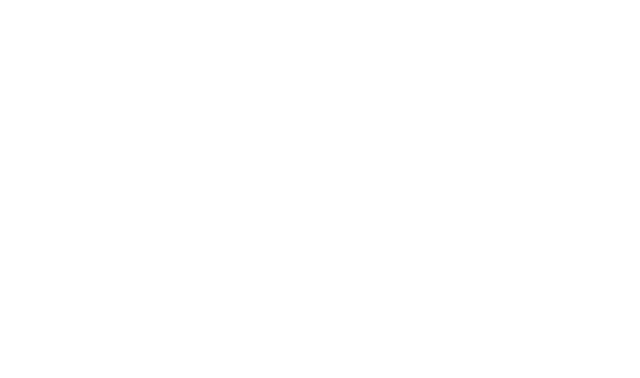
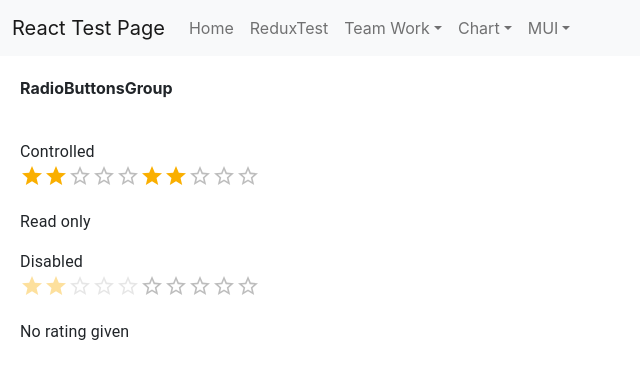
Before and after one commit to jinseok1306/React-Test, a React (Create React App) app in the folder ReactProject/client_app/: page /MUI/RatingPage in a window 1280 px wide. Before the commit this address had no page. Shown: the top 378 px of the page, without its empty margins (0-640 px from the left). Built offline with nearby package versions, Linux system fonts and the light colour scheme.

Commit message:
MUI Basic Rating 테스트 완료

```diff
--- a/ReactProject/client_app/src/App.tsx
+++ b/ReactProject/client_app/src/App.tsx
@@ -26,6 +26,7 @@ function App() {
                   <Route path="/MUI/ButtonPage" element={<Page.ButtonPage />} />
                   <Route path="/MUI/CheckboxPage" element={<Page.CheckboxPage />} />
                   <Route path="/MUI/RadioPage" element={<Page.RadioPage />} />
+                  <Route path="/MUI/RatingPage" element={<Page.RatingPage />} />
                   </Routes>
           </Provider>
     </div>
--- a/ReactProject/client_app/src/components/Menu.tsx
+++ b/ReactProject/client_app/src/components/Menu.tsx
@@ -33,6 +33,7 @@ const Menu = () => {
                                 <NavDropdown.Item><Link to="/MUI/ButtonPage" style={{ color: 'rgba(0, 0, 0, 0.55)', textDecoration: 'none' }}>Button Page</Link></NavDropdown.Item>
                                 <NavDropdown.Item><Link to="/MUI/CheckboxPage" style={{ color: 'rgba(0, 0, 0, 0.55)', textDecoration: 'none' }}>Checkbox Page</Link></NavDropdown.Item>
                                 <NavDropdown.Item><Link to="/MUI/RadioPage" style={{ color: 'rgba(0, 0, 0, 0.55)', textDecoration: 'none' }}>RadioPage</Link></NavDropdown.Item>
+                                <NavDropdown.Item><Link to="/MUI/RatingPage" style={{ color: 'rgba(0, 0, 0, 0.55)', textDecoration: 'none' }}>RatingPage</Link></NavDropdown.Item>
                             </NavDropdown>
                         </Nav>
                     </Navbar.Collapse>
--- /dev/null
+++ b/ReactProject/client_app/src/components/Rating/BasicRating.tsx
@@ -0,0 +1,31 @@
+import * as React from 'react';
+import Box from '@mui/material/Box';
+import Rating from '@mui/material/Rating';
+import Typography from '@mui/material/Typography';
+
+export default function BasicRating() {
+    const [value, setValue] = React.useState<number | null>(2);
+
+    return (
+        <Box
+            sx={{
+                '& > legend': { mt: 2 },
+            }}
+        >
+            <Typography component="legend">Controlled</Typography>
+            <Rating
+                name="simple-controlled"
+                value={value}
+                onChange={(event, newValue) => {
+                    setValue(newValue);
+                }}
+            />
+            <Typography component="legend">Read only</Typography>
+            <Rating name="read-only" value={value} readOnly />
+            <Typography component="legend">Disabled</Typography>
+            <Rating name="disabled" value={value} disabled />
+            <Typography component="legend">No rating given</Typography>
+            <Rating name="no-value" value={null} />
+        </Box>
+    );
+}
--- /dev/null
+++ b/ReactProject/client_app/src/pages/MUI/RatingPage.tsx
@@ -0,0 +1,22 @@
+import React, { useCallback, useState } from "react";
+import Menu from '../../components/Menu';
+import Grid from '@mui/material/Grid';
+import BasicRating from '../../components/Rating/BasicRating';
+
+const RatingPage = () => {
+    return (
+        <div>
+            <Menu />
+            <div style={{ margin: 20 }}>
+                <Grid container rowSpacing={1} columnSpacing={{ xs: 1, sm: 2, md: 3 }}>
+                    <Grid item xs={3}>
+                        <b>RadioButtonsGroup</b><div>&nbsp;</div>
+                        <BasicRating />
+                    </Grid>
+                </Grid>
+            </div>
+        </div>
+    );
+};
+
+export default RatingPage;
--- a/ReactProject/client_app/src/pages/index.tsx
+++ b/ReactProject/client_app/src/pages/index.tsx
@@ -14,3 +14,4 @@ export { default as InputPage } from './MUI/InputPage';
 export { default as ButtonPage } from './MUI/ButtonPage';
 export { default as CheckboxPage } from './MUI/CheckboxPage';
 export { default as RadioPage } from './MUI/RadioPage';
+export { default as RatingPage } from './MUI/RatingPage';
```
Also changed, not shown: 1 other file (tests, documents, lock files or other folders).
